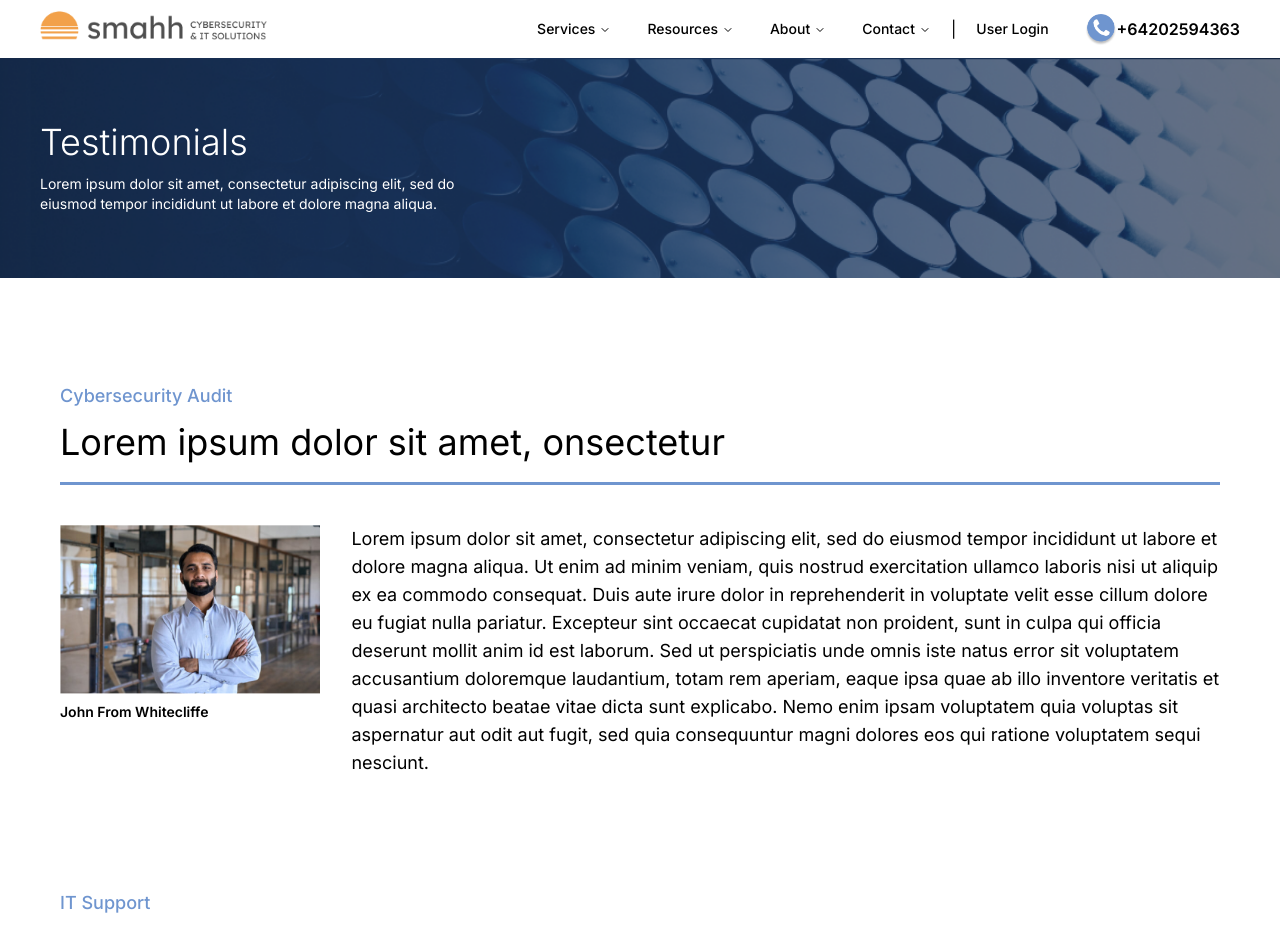
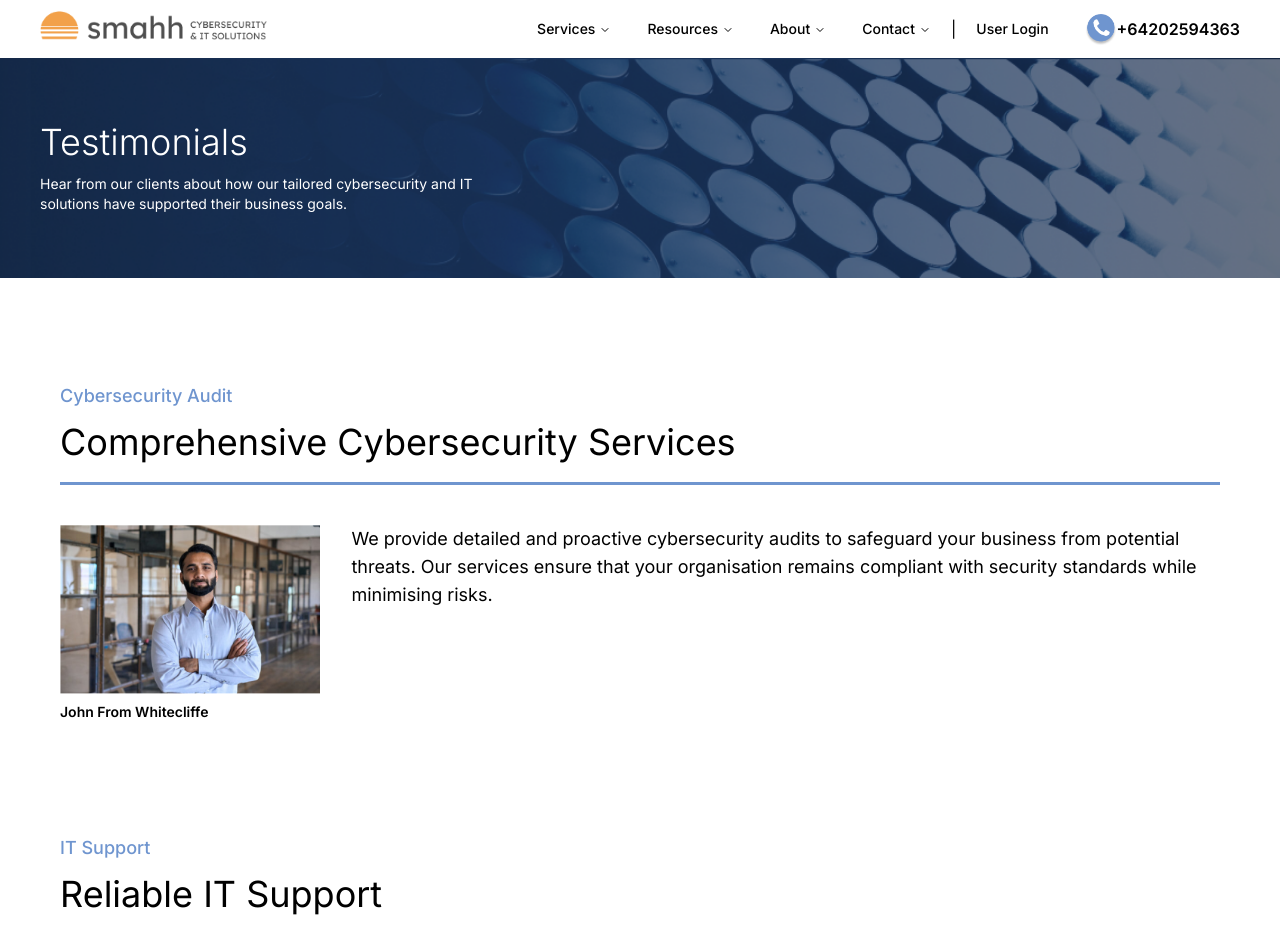
Before and after one commit to shaheensystems/smahhWebtaz, a Next.js app: page /about/testimonials in a window 1280 px wide. Shown: the top 933 px of the page. Built offline with nearby package versions, Linux system fonts and the light colour scheme.

Commit message:
added all mising content

```diff
--- a/app/about/careers/page.tsx
+++ b/app/about/careers/page.tsx
@@ -10,8 +10,7 @@ const Careers = () => {
     <>
       <PageTitle
         title="Careers"
-        description='Lorem ipsum dolor sit amet, consectetur adipiscing elit, sed do
-        eiusmod tempor incididunt ut labore et dolore magna aliqua.' />
+        description='' />
 
       <div className="flex flex-col px-5 md:px-10 py-0 md:py-12 w-full items-center">
           <div className="max-w-[1260px] md:px-5 py-10 md:py-14 w-full">
@@ -25,8 +24,7 @@ const Careers = () => {
               <Image src={CareerImage} alt='Testimonial Image' width={260} height={200} />
             </div>
             <div className='w-full md:w-3/5 xl:w-4/5'>
-              <p className='text-lg'>Lorem ipsum dolor sit amet, consectetur adipiscing elit, sed do
-                eiusmod tempor incididunt ut labore et dolore magna aliqua...</p>
+              <p className='text-lg'></p>
             </div>
           </div>
         </div>
--- a/app/about/page.tsx
+++ b/app/about/page.tsx
@@ -28,15 +28,15 @@ const partnerLogos: { company: string; image: string, width: number, height: num
 
 const featureIcons: { title: string; description: string; image: string }[] = [
   { title: "Experience",
-    description: 'Lorem ipsum dolor sit amet, consectetur adipiscing elit, sed do eiusmod tempor incididunt ut labore et dolore magna aliqua.',
+    description: 'We bring decades of combined expertise to deliver outstanding solutions tailored to your needs.',
     image: '/assets/icon-experienced.png',
   },
   { title: "Expertise",
-    description: 'Lorem ipsum dolor sit amet, consectetur adipiscing elit, sed do eiusmod tempor incididunt ut labore et dolore magna aliqua.',
+    description: 'Our skilled team excels in leveraging cutting-edge technology to enhance your business security.',
     image: '/assets/icon-expertise.png',
   },
   { title: "Communication",
-    description: 'Lorem ipsum dolor sit amet, consectetur adipiscing elit, sed do eiusmod tempor incididunt ut labore et dolore magna aliqua.',
+    description: 'We prioritise clear, effective communication to keep you informed every step of the way.',
     image: '/assets/icon-communication.png',
   },
 ]
@@ -53,11 +53,9 @@ const About = () => {
               leading-[2.4rem] md:leading-[2.8rem] lg:leading-[3.8rem] text-white pb-4">
               We support Local and <br />Global businesses</h1>
             <p className="xl:text-lg text-white lg:pr-10 xl:pr-36">
-              Lorem ipsum dolor sit amet, consectetur adipiscing elit, sed do eiusmod tempor incididunt
-              ut labore et dolore magna aliqua. Ut enim ad minim veniam, quis nostrud exercitation ullamco
-              laboris nisi ut aliquip ex ea commodo consequat.
-              Duis aute irure dolor in reprehenderit in voluptate velit esse cillum dolore eu fugiat nulla pariatur.
-              Excepteur sint occaecat cupidatat non proident, sunt in culpa qui officia deserunt mollit anim id est laborum.
+              Smahh empowers businesses by offering comprehensive solutions to secure systems, optimise workflows,
+              and adapt to ever-changing challenges. We are committed to providing value-driven services that foster
+              innovation, efficiency, and success. Your business’s growth and protection are our top priorities.
             </p>
           </div>
           <Suspense fallback={<p className='text-center animate-pulse'>Fetching data...</p>}>
@@ -82,13 +80,11 @@ const About = () => {
           </div>
           <div className='w-full md:w-3/5'>
             <p className="text-lg">
-              Lorem ipsum dolor sit amet, consectetur adipiscing elit, sed do eiusmod tempor incididunt ut labore
-              et dolore magna aliqua. Ut enim ad minim veniam, quis nostrud exercitation ullamco laboris nisi ut
-              aliquip ex ea commodo consequat. Duis aute irure dolor in reprehenderit in voluptate velit esse
-              cillum dolore eu fugiat nulla pariatur. Excepteur sint occaecat cupidatat non proident, sunt in culpa qui
-              officia deserunt mollit anim id est laborum.
+              Under the leadership of Shahbaz Pervez, we have built a reputation for excellence and reliability.
+              Our solutions are crafted to address your unique challenges, helping you stay ahead in today’s
+              competitive landscape. We take pride in delivering personalised support that drives meaningful outcomes.
             </p>
-            <h4 className='text-lg font-semibold pt-3'>Managing Director <span className='font-normal pl-2'>Tom Smith</span></h4>
+            <h4 className='text-lg font-semibold pt-3'>Managing Director <span className='font-normal pl-2'>Shahbaz Pervez</span></h4>
           </div>
         </div>
       </div>
@@ -116,9 +112,9 @@ const About = () => {
               <h3 className='text-3xl text-white text-center'>Why Smahh?</h3>
             </div>
             <div className='w-full lg:w-2/3 pt-5 lg:pt-0'>
-              <p className='text-lg text-white'>Lorem ipsum dolor sit amet, consectetur adipiscing elit, sed do eiusmod
-                tempor incididunt ut labore et dolore magna aliqua. Ut enim ad minim veniam, quis nostrud exercitation
-                ullamco laboris nisi ut aliquip.
+              <p className='text-lg text-white'>Smahh combines experience, innovation, and customer focus to deliver solutions
+                that protect, optimise, and transform your business operations. Choose us to partner with a team that
+                values your success.
               </p>
             </div>
           </div>
--- a/app/about/testimonials/page.tsx
+++ b/app/about/testimonials/page.tsx
@@ -4,38 +4,36 @@ import PageTitle from '@/components/PageTitle'
 import { Separator } from '@/components/ui/separator'
 import AnyQuestion from '@/components/AnyQuestion'
 
-const testimonials: { title: string; category:string; description: string; image: string, caption: string|undefined }[] = [
+const testimonials: { title: string; category: string; description: string; image: string; caption: string | undefined }[] = [
   {
-    title: 'Lorem ipsum dolor sit amet, onsectetur',
-    category:'Cybersecurity Audit',
-    description: 'Lorem ipsum dolor sit amet, consectetur adipiscing elit, sed do eiusmod tempor incididunt ut labore et dolore magna aliqua. Ut enim ad minim veniam, quis nostrud exercitation ullamco laboris nisi ut aliquip ex ea commodo consequat. Duis aute irure dolor in reprehenderit in voluptate velit esse cillum dolore eu fugiat nulla pariatur. Excepteur sint occaecat cupidatat non proident, sunt in culpa qui officia deserunt mollit anim id est laborum. Sed ut perspiciatis unde omnis iste natus error sit voluptatem accusantium doloremque laudantium, totam rem aperiam, eaque ipsa quae ab illo inventore veritatis et quasi architecto beatae vitae dicta sunt explicabo. Nemo enim ipsam voluptatem quia voluptas sit aspernatur aut odit aut fugit, sed quia consequuntur magni dolores eos qui ratione voluptatem sequi nesciunt.',
+    title: 'Comprehensive Cybersecurity Services',
+    category: 'Cybersecurity Audit',
+    description: 'We provide detailed and proactive cybersecurity audits to safeguard your business from potential threats. Our services ensure that your organisation remains compliant with security standards while minimising risks.',
     image: '/assets/testimonial1.png',
     caption: 'John From Whitecliffe'
   },
   {
-    title: 'Lorem ipsum dolor sit amet, onsectetur',
-    category:'IT Support',
-    description: 'Lorem ipsum dolor sit amet, consectetur adipiscing elit, sed do eiusmod tempor incididunt ut labore et dolore magna aliqua. Ut enim ad minim veniam, quis nostrud exercitation ullamco laboris nisi ut aliquip ex ea commodo consequat. Duis aute irure dolor in reprehenderit in voluptate velit esse cillum dolore eu fugiat nulla pariatur. Excepteur sint occaecat cupidatat non proident, sunt in culpa qui officia deserunt mollit anim id est laborum. Sed ut perspiciatis unde omnis iste natus error sit voluptatem accusantium doloremque laudantium, totam rem aperiam, eaque ipsa quae ab illo inventore veritatis et quasi architecto beatae vitae dicta sunt explicabo. Nemo enim ipsam voluptatem quia voluptas sit aspernatur aut odit aut fugit, sed quia consequuntur magni dolores eos qui ratione voluptatem sequi nesciunt.',
+    title: 'Reliable IT Support',
+    category: 'IT Support',
+    description: 'Our IT support team ensures that your business operates smoothly with minimal disruptions. From troubleshooting to ongoing support, we are here to assist with all your IT needs.',
     image: '/assets/testimonial2.png',
     caption: 'Whitecliffe'
   },
   {
-    title: 'Lorem ipsum dolor sit amet, onsectetur',
-    category:'Cloud Security',
-    description: 'Lorem ipsum dolor sit amet, consectetur adipiscing elit, sed do eiusmod tempor incididunt ut labore et dolore magna aliqua. Ut enim ad minim veniam, quis nostrud exercitation ullamco laboris nisi ut aliquip ex ea commodo consequat. Duis aute irure dolor in reprehenderit in voluptate velit esse cillum dolore eu fugiat nulla pariatur. Excepteur sint occaecat cupidatat non proident, sunt in culpa qui officia deserunt mollit anim id est laborum. Sed ut perspiciatis unde omnis iste natus error sit voluptatem accusantium doloremque laudantium, totam rem aperiam, eaque ipsa quae ab illo inventore veritatis et quasi architecto beatae vitae dicta sunt explicabo. Nemo enim ipsam voluptatem quia voluptas sit aspernatur aut odit aut fugit, sed quia consequuntur magni dolores eos qui ratione voluptatem sequi nesciunt.',
+    title: 'Secure Cloud Solutions',
+    category: 'Cloud Security',
+    description: 'Our cloud security solutions provide your organisation with robust protection for data and systems in the cloud. We ensure that your operations are secure, scalable, and efficient.',
     image: '/assets/testimonial3.png',
     caption: undefined
   },
-]
-
+];
 
 const Testimonials = () => {
   return (
     <>
       <PageTitle
         title="Testimonials"
-        description='Lorem ipsum dolor sit amet, consectetur adipiscing elit, sed do
-        eiusmod tempor incididunt ut labore et dolore magna aliqua.' />
+        description="Hear from our clients about how our tailored cybersecurity and IT solutions have supported their business goals." />
 
       <div className="flex flex-col px-5 md:px-10 py-0 md:py-12 w-full items-center">
         {testimonials?.map((item, index) => (
--- a/app/contact/page.tsx
+++ b/app/contact/page.tsx
@@ -23,8 +23,7 @@ const Contact = () => {
     <>
       <PageTitle
         title="Contact Us"
-        description='Lorem ipsum dolor sit amet, consectetur adipiscing elit, sed do
-        eiusmod tempor incididunt ut labore et dolore magna aliqua.' />
+        description='Contact us to discuss further.' />
         <div className="flex flex-col px-5 md:px-10 py-5 w-full items-center bg-gray-200">
 
           <div className='flex flex-col md:flex-row items-start max-w-[1260px] pt-5 md:pt-10 mb-14 pb-5 gap-3 xl:gap-10 w-full'>
--- a/app/page.tsx
+++ b/app/page.tsx
@@ -86,22 +86,14 @@ export default function Home() {
 
       <div className='w-full pt-32 bg-white'>
         <h2 className='text-2xl sm:text-3xl font-semibold text-center pb-8'>Our Clients</h2>
-        <p className='text-center'>Lorem ipsum dolor sit amet, consectetur adipiscing elit,
-          <span className='inline md:block'>
-            sed do eiusmod tempor incididunt ut labore et dolore magna aliqua.
-          </span>
-        </p>
+        <p className='text-center'></p>
       </div>
       <HomeLogoSlider />
 
 
       <div className='flex flex-col items-center w-full pt-32 px-5 md:px-10 bg-white'>
         <h2 className='text-2xl sm:text-3xl font-semibold text-center pb-6'>Resources</h2>
-        <p className='text-center'>Lorem ipsum dolor sit amet, consectetur adipiscing elit,
-          <span className='inline md:block'>
-            sed do eiusmod tempor incididunt ut labore et dolore magna aliqua.
-          </span>
-        </p>
+        <p className='text-center'></p>
 
         <div className="flex flex-col md:flex-row max-w-[1260px] pt-12 pb-5 w-full items-center md:justify-between gap-8 xl:gap-14">
           {contentIndexes[1]?.links.slice(0, 3).map((linkItem, index) => (
--- a/app/resources/[slug]/ResourceDetails.tsx
+++ b/app/resources/[slug]/ResourceDetails.tsx
@@ -4,12 +4,11 @@ const ResourceDetails = () => {
   return (
     <div className='flex flex-col items-center px-5 py-20 gap-3'>
       <h2 className='text-3xl font-semibold text-center pb-6'>
-        Lorem ipsum dolor sit amet, consectetur adipiscing <br /> sed do eiusmod tempor incididunt
+        Discover Comprehensive Resources for Cybersecurity Solutions <br /> Tailored to Your Needs
       </h2>
-      <p className='text-center'>Lorem ipsum dolor sit amet, consectetur adipiscing elit,<br />
-        sed do eiusmod tempor incididunt ut labore et dolore magna aliqua.</p>
-        <p className='text-center'>Lorem ipsum dolor sit amet, consectetur adipiscing elit,
-        sed do eiusmod tempor<br />  incididunt ut labore et dolore magna aliqua.</p>
+      <p className='text-center'>Explore expert insights, tools, and strategies designed to strengthen your organisation's security,<br />
+        ensuring resilience against evolving cyber threats.</p>
+        <p className='text-center'>Gain access to detailed guides and resources, empowering your team to identify and mitigate risks<br />  with confidence and efficiency.</p>
     </div>
   )
 }
--- a/app/resources/[slug]/page.tsx
+++ b/app/resources/[slug]/page.tsx
@@ -51,7 +51,7 @@ const Resources = () => {
       eiusmod tempor incididunt ut labore et dolore magna aliqua.' />
     <PageMainContent content={serviceContent} />
     <div className='flex flex-col items-center px-5 md:px-10 gap-3'>
-      <ResourceDetails />
+   \
       <div className="flex flex-col lg:flex-row max-w-[1260px] pt-12 pb-5 w-full justify-between gap-14">
         {resoueces?.map((linkItem, index) => (
           <div key={index} className='w-full lg:w-1/3 shadow-lg'>
--- a/components/AnyQuestion.tsx
+++ b/components/AnyQuestion.tsx
@@ -6,9 +6,9 @@ const AnyQuestion = () => {
   return (
     <div className="flex flex-col max-w-[1260px] py-32 w-full items-center gap-3">
       <h2 className='text-3xl md:4xl lg:text-5xl font-semibold leading-none'>Any Questions?</h2>
-      <p className='pb-3 text-center'>Lorem ipsum dolor sit amet, consectetur adipiscing elit, sed do
+      <p className='pb-3 text-center'>Have a query or need assistance? Our team is here to help, ensuring your questions are addressed with clarity and precision.
         <span className='inline md:block'>
-          eiusmod tempor incididunt ut labore et dolore magna aliqua.
+          Reach out today for expert support tailored to your needs.
         </span>
       </p>
       <Button asChild>
--- a/components/home/HomeCarousel.tsx
+++ b/components/home/HomeCarousel.tsx
@@ -37,8 +37,7 @@ const HomeCarousel = () => {
                     </div>
                     <div className='w-full md:w-[80%] lg:w-[38%] xl:w-[45%] pt-8 lg:pt-0'>
                       <p className='text-white'>
-                        Lorem ipsum dolor sit amet, consectetur adipiscing elit, sed do eiusmod tempor
-                        incididunt ut labore et dolore magna aliqua. Ut enim ad minim veniam, quis nostrud.
+                        Excellent Service
                       </p>
                       <h5 className='font-medium text-white pt-4'>Smith Corporation</h5>
                     </div>
```
Lines whose indentation alone changed are shown as unchanged.
